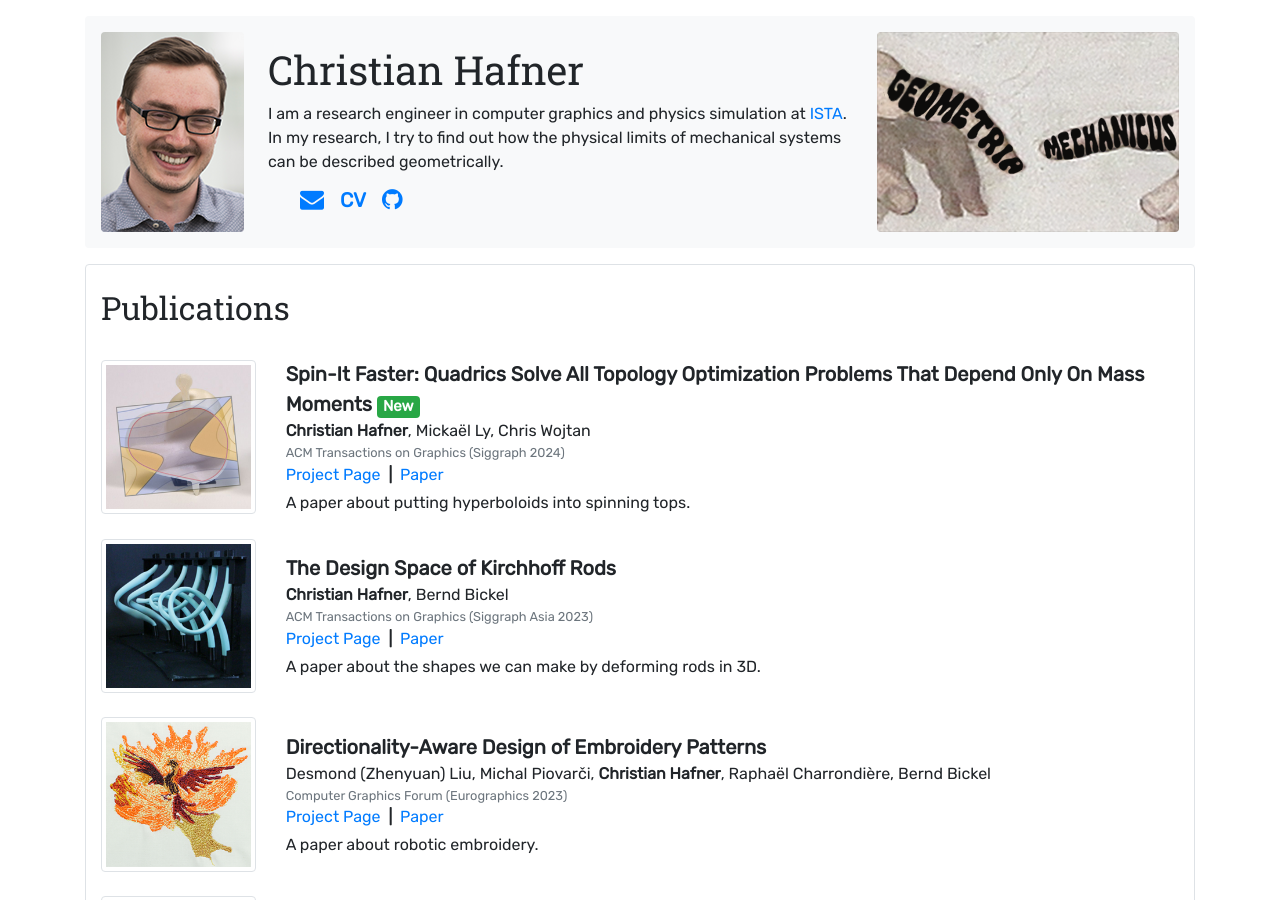
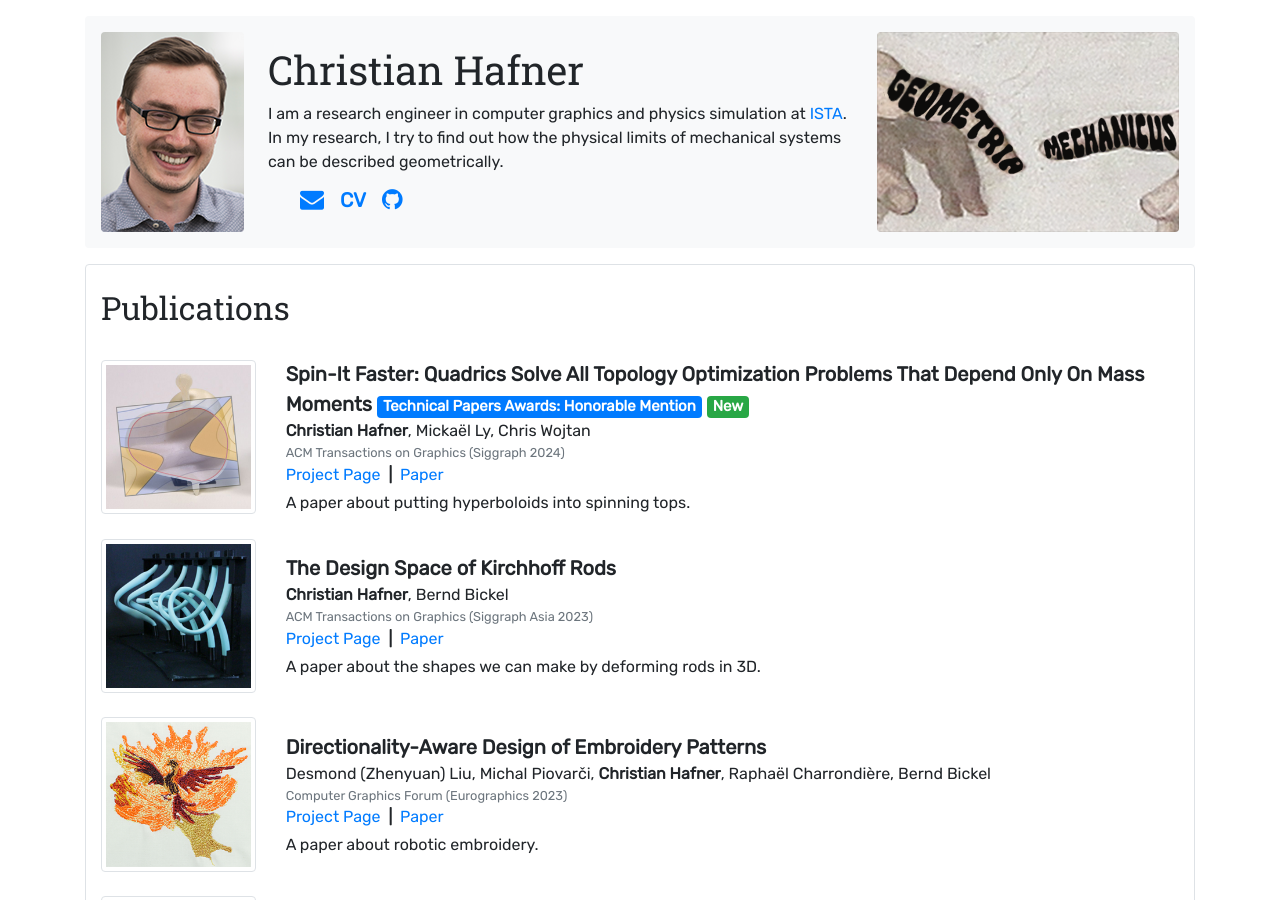
Before and after one commit to chrishafner/chrishafner.github.io, a Jekyll site: the page built from index.html, in a window 1280 px wide and 900 px high. Built offline with Jekyll 4.4.1, drawn with Linux system fonts in a browser that asks for light colours.

Commit message:
honorable mention

```diff
--- a/_data/publications.yml
+++ b/_data/publications.yml
@@ -6,6 +6,7 @@
   paperlink: https://pub.ista.ac.at/group_wojtan/projects/2024_Hafner_SIF/sif-final.pdf
   image: img/spin-it-faster.png
   blurb: "A paper about putting hyperboloids into spinning tops."
+  badge: "Technical Papers Awards: Honorable Mention"
 - title: The Design Space of Kirchhoff Rods
   authors: Christian Hafner, Bernd Bickel
   date: 2023-12-01
--- a/_includes/publication-list.html
+++ b/_includes/publication-list.html
@@ -9,7 +9,10 @@
             {% endif %}
         </div>
         <div class="col-lg-10 container my-2">
-            <div class="font-weight-bolder lead">{{ pub.title }} {% if forloop.first == true %}<span class="badge bg-success text-white">New</span>{% endif %}</div>
+            <div class="font-weight-bolder lead">{{ pub.title }}
+                {% if pub.badge != "" %}<span class="badge badge-primary text-white">{{ pub.badge }}</span>{% endif %}
+                {% if forloop.first == true %}<span class="badge bg-success text-white">New</span>{% endif %}
+            </div>
             <div class="">{{ pub.authors | replace: "Christian Hafner", "<b>Christian Hafner</b>" }}</div>
             <div class="text-muted small">{{ pub.published }}</div>
             <a class="text-primary mr-1" href="{{ pub.projectpage }}">Project Page</a>
```
